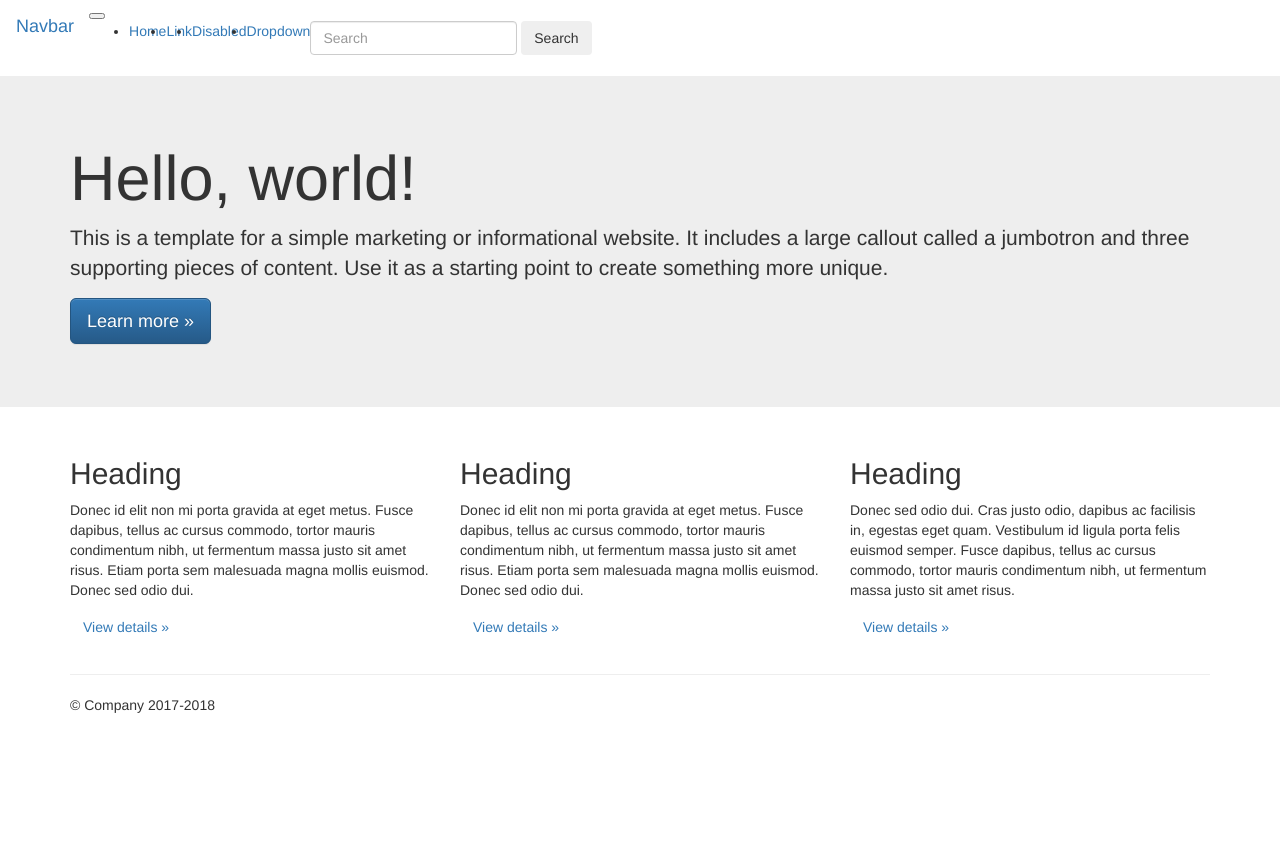
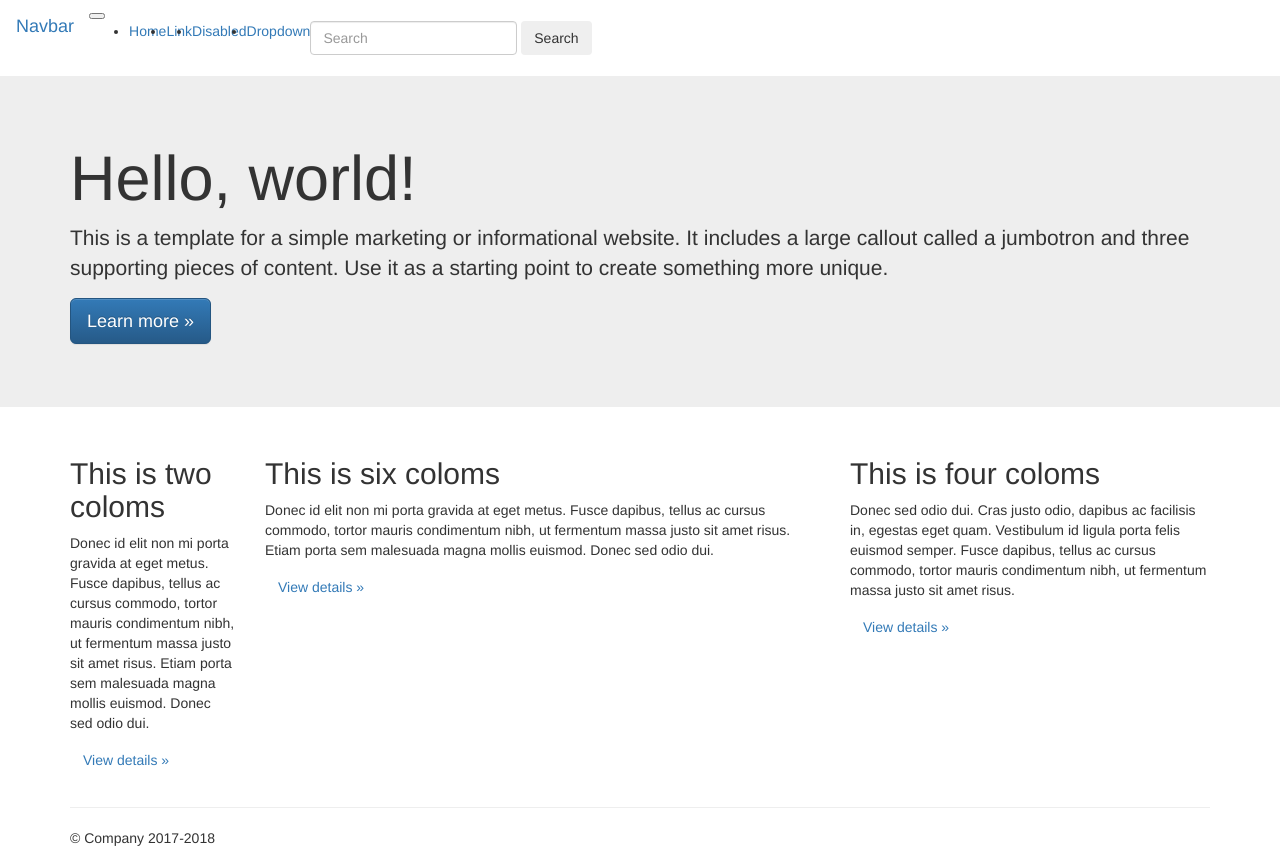
Before and after one commit to ManuelBCU/Website, a plain HTML site: page docs/index.html in a window 1280 px wide. Before the commit the page ends 800 px from the top, so only its background shows below. Drawn offline with nearby package versions, Linux system fonts and the light colour scheme.

Commit message:
Update index.html

```diff
--- a/docs/index.html
+++ b/docs/index.html
@@ -60,18 +60,19 @@
       <div class="container">
         <!-- Example row of columns -->
         <div class="row">
-          <div class="col-md-4">
-            <h2>Heading</h2>
+          <div class="col-md-2">
+            <h2>This is two coloms</h2>
+            <p>Donec id elit non mi porta gravida at eget metus. Fusce dapibus, tellus ac cursus commodo, tortor mauris condimentum nibh, ut fermentum massa justo sit amet risus. Etiam porta sem malesuada magna mollis euismod. Donec sed odio dui. </p>
+            <p><a class="btn btn-secondary" href="#" role="button">View details &raquo;</a></p>
+          </div>
+          <div class="col-md-6">
+            <h2>This is six coloms</h2>
             <p>Donec id elit non mi porta gravida at eget metus. Fusce dapibus, tellus ac cursus commodo, tortor mauris condimentum nibh, ut fermentum massa justo sit amet risus. Etiam porta sem malesuada magna mollis euismod. Donec sed odio dui. </p>
             <p><a class="btn btn-secondary" href="#" role="button">View details &raquo;</a></p>
           </div>
           <div class="col-md-4">
-            <h2>Heading</h2>
-            <p>Donec id elit non mi porta gravida at eget metus. Fusce dapibus, tellus ac cursus commodo, tortor mauris condimentum nibh, ut fermentum massa justo sit amet risus. Etiam porta sem malesuada magna mollis euismod. Donec sed odio dui. </p>
-            <p><a class="btn btn-secondary" href="#" role="button">View details &raquo;</a></p>
-          </div>
-          <div class="col-md-4">
-            <h2>Heading</h2>
+            <h2>This is four coloms
+            </h2>
             <p>Donec sed odio dui. Cras justo odio, dapibus ac facilisis in, egestas eget quam. Vestibulum id ligula porta felis euismod semper. Fusce dapibus, tellus ac cursus commodo, tortor mauris condimentum nibh, ut fermentum massa justo sit amet risus.</p>
             <p><a class="btn btn-secondary" href="#" role="button">View details &raquo;</a></p>
           </div>
```
